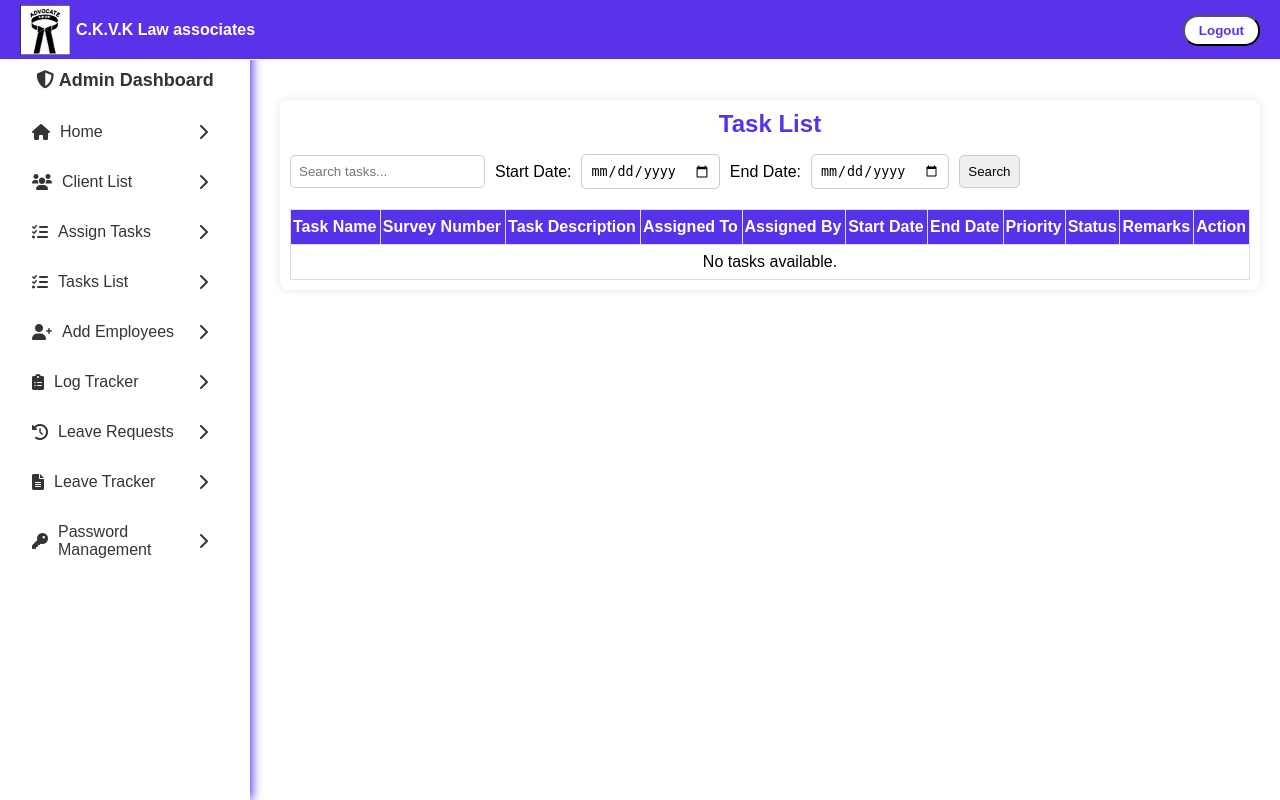
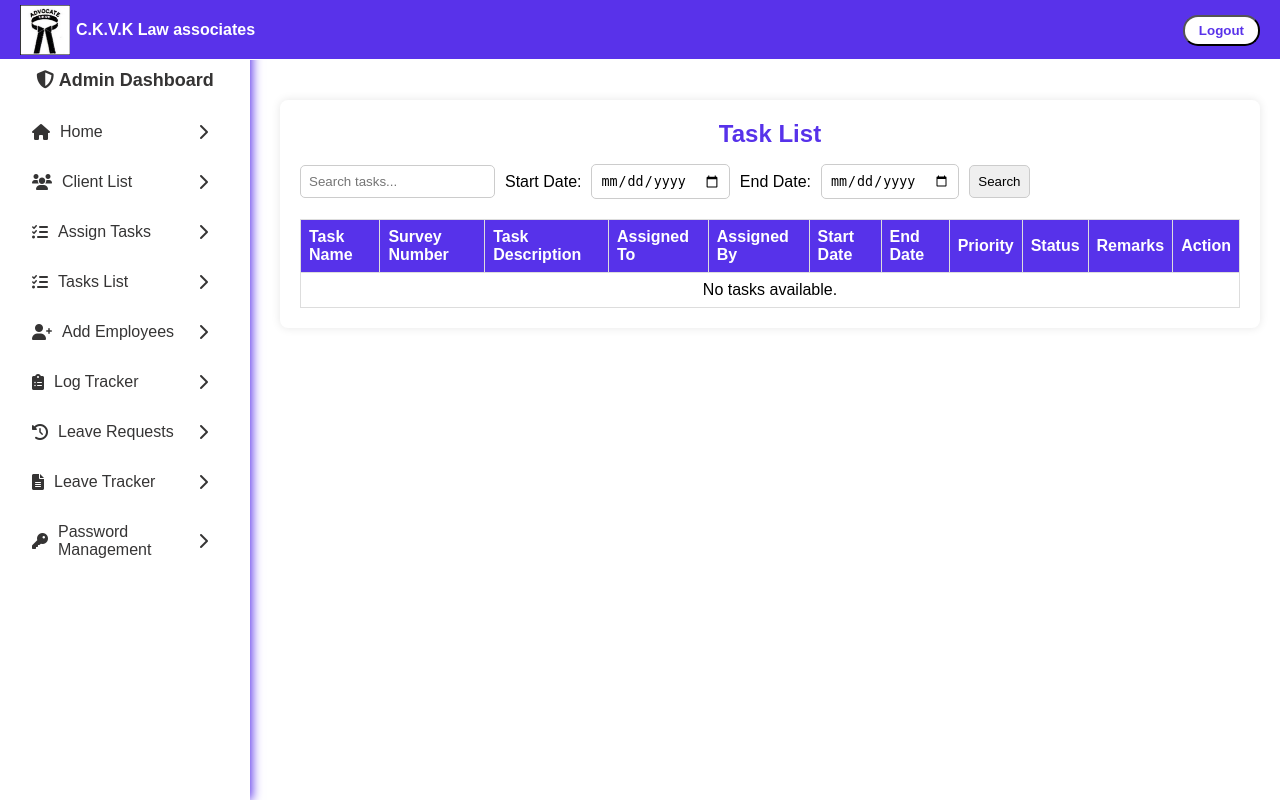
Before and after one commit to vinaykalwala/ClientKyc, a Django app: page /tasklist/ in a window 1280 px wide. Run offline with Django 5.2, Linux system fonts and the light colour scheme; the visitor is signed in with stand-in values (Sample User, id 1); data that the repository does not hold is empty.

```diff
--- a/templates/task_list.html
+++ b/templates/task_list.html
@@ -1,8 +1,9 @@
 {% extends 'base.html' %} {% block title %}Task List{% endblock %} {% block content %}
 <style>
     .task-container {
+        max-width: 1100px;
         margin: 20px auto;
-        padding: 10px;
+        padding: 20px;
         background: #fff;
         border-radius: 8px;
         box-shadow: 0px 0px 10px rgba(0, 0, 0, 0.1);
@@ -37,7 +38,7 @@
 
     .task-table th,
     .task-table td {
-        padding: 8px 2px;
+        padding: 8px;
         border: 1px solid #ddd;
         text-align: left;
     }
```
